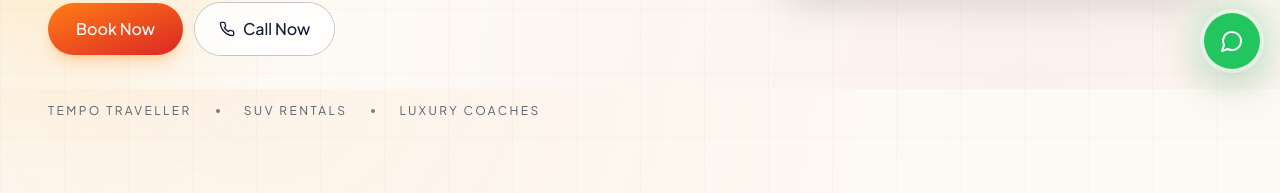
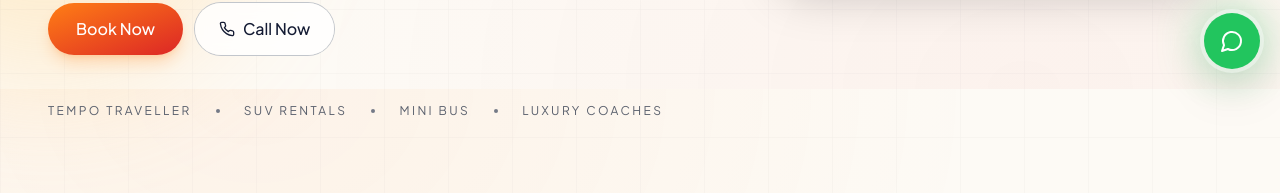
Before and after one commit to adarshdebata/balaji-tour-travel, a Next.js app: page / in a window 1280 px wide. Shown: the part 711-904 px from the top of the page. Built offline with nearby package versions, Linux system fonts and the light colour scheme.

Commit message:
Add 'Mini Bus' option to Hero section

```diff
--- a/src/components/sections/Hero.tsx
+++ b/src/components/sections/Hero.tsx
@@ -118,6 +118,8 @@ export function Hero() {
               <span className="h-1 w-1 rounded-full bg-ink-400" />
               <span>SUV Rentals</span>
               <span className="h-1 w-1 rounded-full bg-ink-400" />
+              <span>Mini Bus</span>
+              <span className="h-1 w-1 rounded-full bg-ink-400" />
               <span>Luxury Coaches</span>
             </motion.div>
           </div>
```
